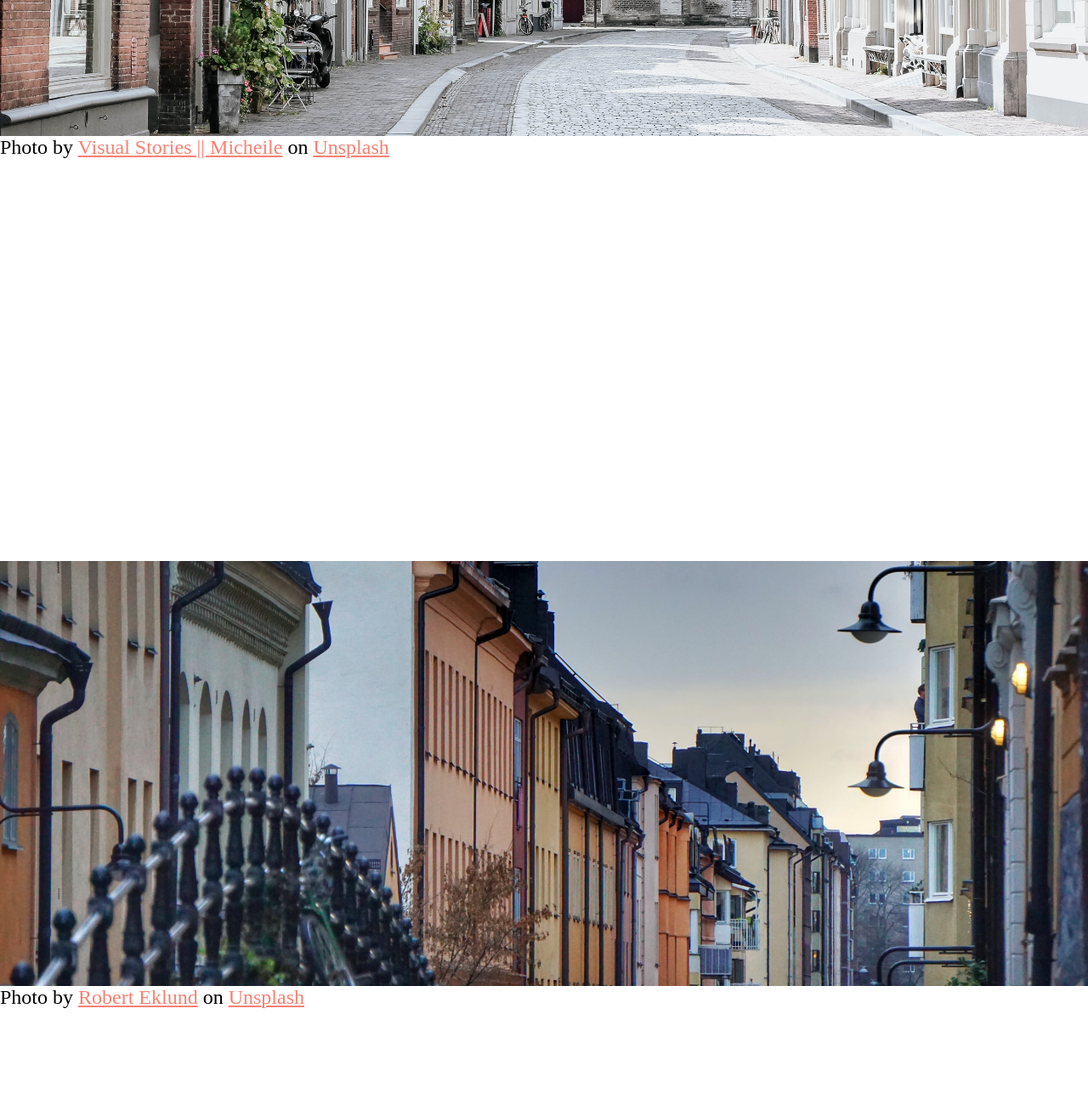
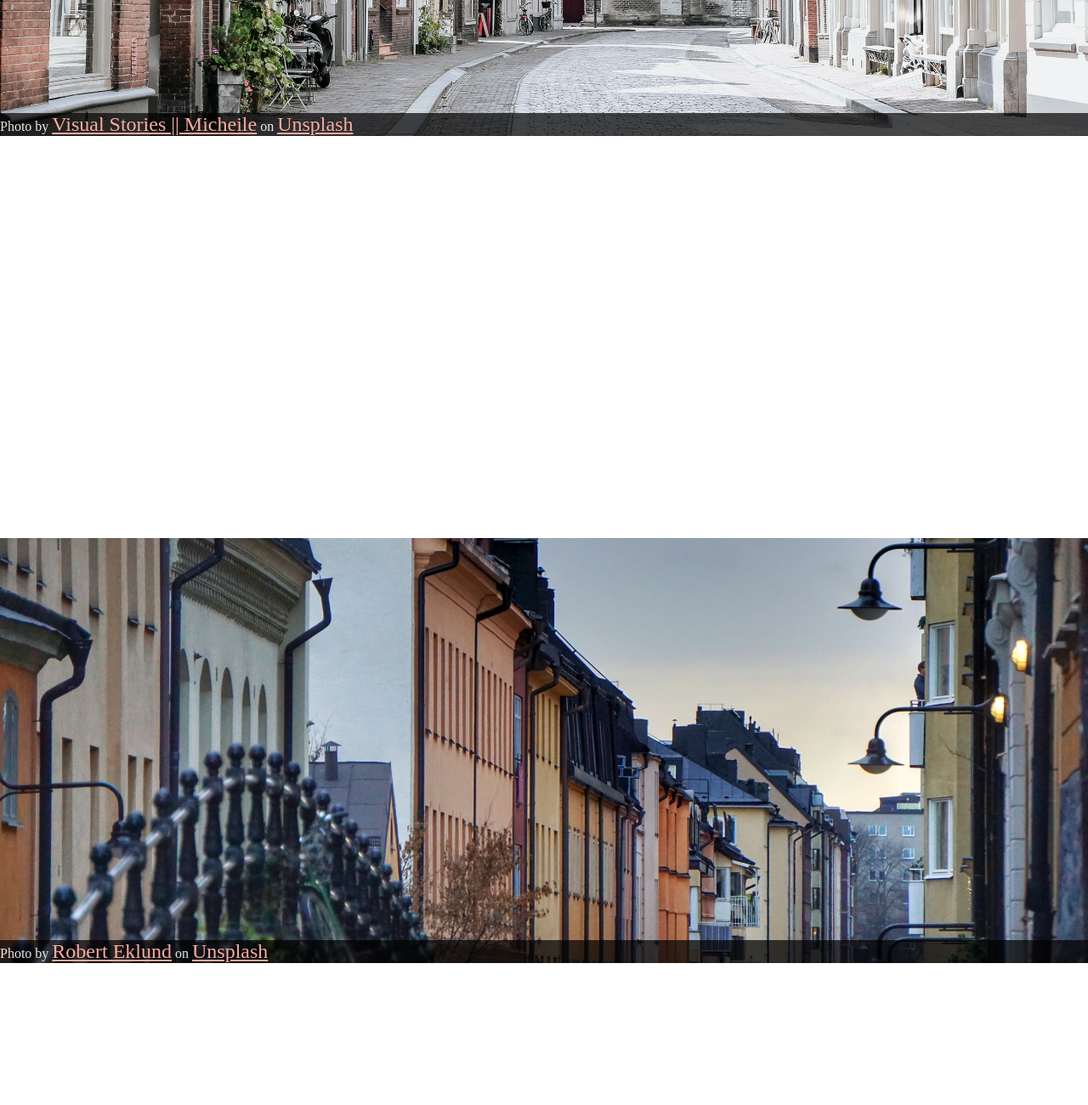
Before and after one commit to louisenorrsen/parallax-website, a plain HTML site: page index.html in a window 1280 px wide. Shown: the part 640-1940 px from the top of the page at 85% size. Drawn offline with Linux system fonts and the light colour scheme.

Commit message:
added unsplash links

```diff
--- a/index.html
+++ b/index.html
@@ -8,17 +8,29 @@
     <title>Parallax Website</title>
 </head>
 <body>
-    <div class="parallax" id="img1"><div class="hero-text">Welcome to my Parallax</div></div>
+
+    <div class="parallax" id="img1">
+        <div class="hero-text">Welcome to my Parallax</div>
+    </div>
+
     <div class="content">
-        Photo by <a href="https://unsplash.com/@micheile?utm_source=unsplash&utm_medium=referral&utm_content=creditCopyText">Visual Stories || Micheile</a> on <a href="https://unsplash.com/s/photos/town?utm_source=unsplash&utm_medium=referral&utm_content=creditCopyText">Unsplash</a>
+        <div class="photograph">Photo by <a href="https://unsplash.com/@micheile?utm_source=unsplash&utm_medium=referral&utm_content=creditCopyText">Visual Stories || Micheile</a> on <a href="https://unsplash.com/s/photos/town?utm_source=unsplash&utm_medium=referral&utm_content=creditCopyText">Unsplash</a>
+        </div>
     </div>
+
     <div class="parallax" id="img2"></div>
+
     <div class="content">
-    Photo by <a href="https://unsplash.com/@roberteklund?utm_source=unsplash&utm_medium=referral&utm_content=creditCopyText">Robert Eklund</a> on <a href="https://unsplash.com/s/photos/stockholm?utm_source=unsplash&utm_medium=referral&utm_content=creditCopyText">Unsplash</a>
+        <div class="photograph">Photo by <a href="https://unsplash.com/@roberteklund?utm_source=unsplash&utm_medium=referral&utm_content=creditCopyText">Robert Eklund</a> on <a href="https://unsplash.com/s/photos/stockholm?utm_source=unsplash&utm_medium=referral&utm_content=creditCopyText">Unsplash</a>
+         </div>
     </div>
+
     <div class="parallax" id="img3"></div>
+
     <div class="content">
-    Photo by <a href="https://unsplash.com/@enzab?utm_source=unsplash&utm_medium=referral&utm_content=creditCopyText">Enza Brunero</a> on <a href="https://unsplash.com/s/photos/stockholm?utm_source=unsplash&utm_medium=referral&utm_content=creditCopyText">Unsplash</a>
+        <div class="photograph">
+        Photo by <a href="https://unsplash.com/@enzab?utm_source=unsplash&utm_medium=referral&utm_content=creditCopyText">Enza Brunero</a> on <a href="https://unsplash.com/s/photos/stockholm?utm_source=unsplash&utm_medium=referral&utm_content=creditCopyText">Unsplash</a>
+        </div>
     </div>
 
 </body>
--- a/style.css
+++ b/style.css
@@ -49,5 +49,11 @@
 
 a {
     font-size: 1.5rem;
-    color: salmon;
+    color: hsl(6, 93%, 81%);
 }
+
+.photograph {
+    background-color: rgb(0, 0, 0, 0.7);
+    margin-top: -1.7em;
+    color:rgb(255, 255, 255, 0.9)
+}
```
